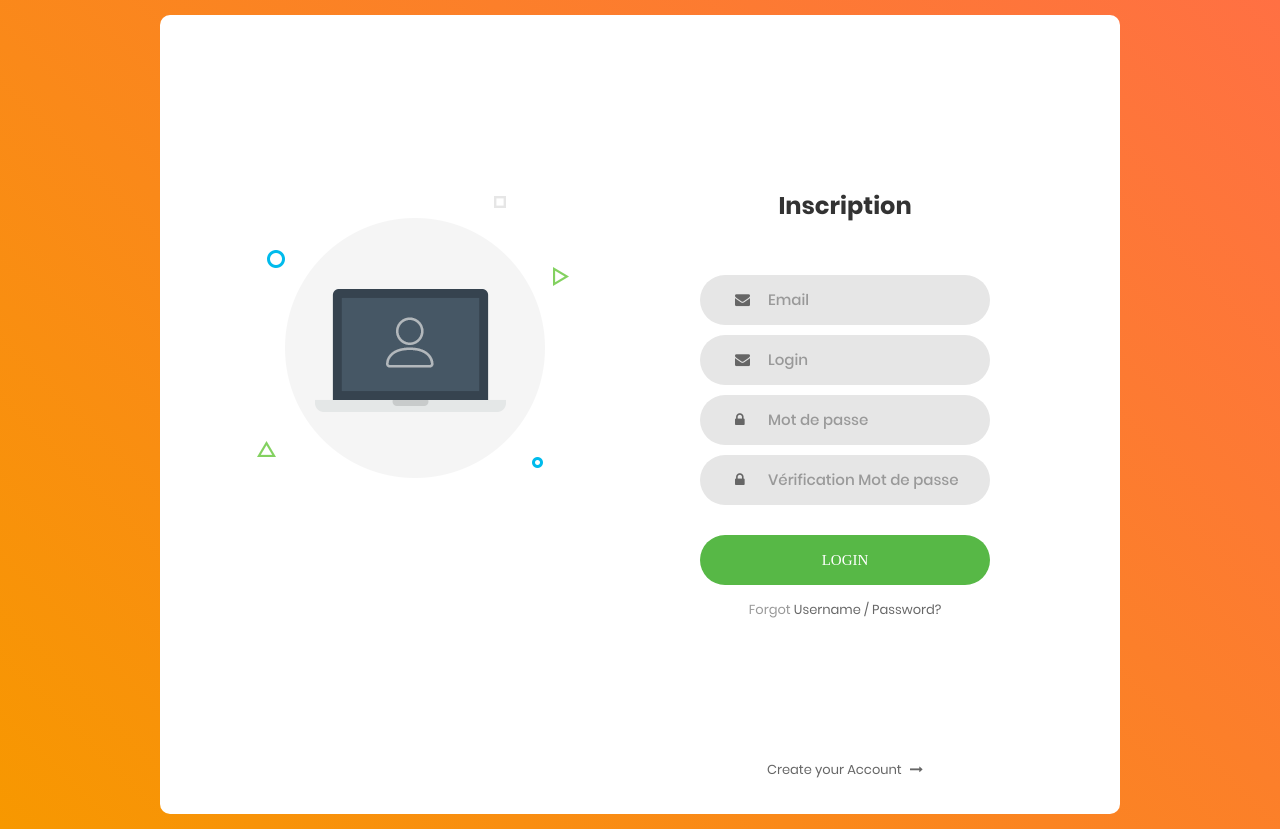
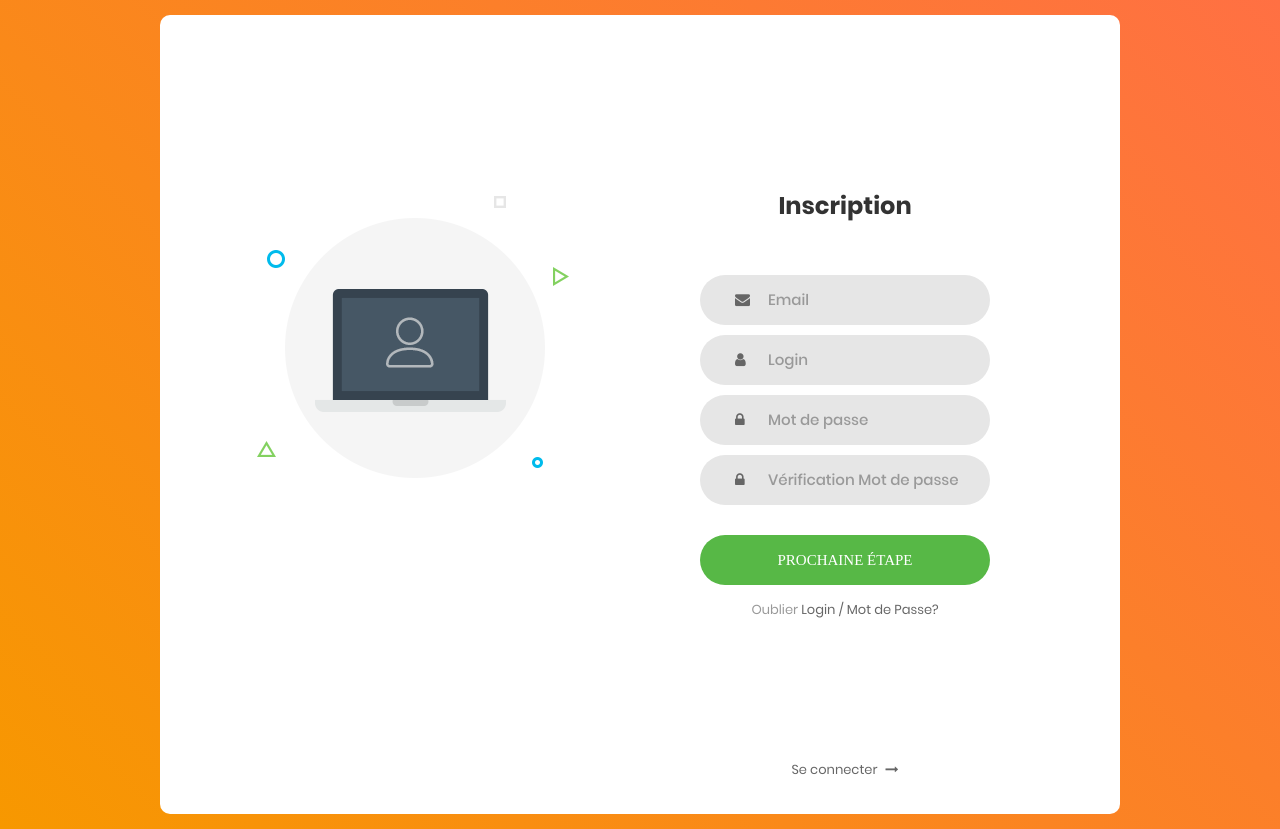
Before and after one commit to thibe19/PPE3, a PHP site: page /login_page/Register.php in a window 1280 px wide. Run offline with PHP 8.4, Linux system fonts and the light colour scheme; some web fonts are replaced.

Commit message:
08/11/2018

```diff
--- a/login_page/Register.php
+++ b/login_page/Register.php
@@ -1,7 +1,7 @@
 <!DOCTYPE html>
 <html lang="en">
 <head>
-	<title>Login V1</title>
+	<title>Inscription</title>
 	<meta charset="UTF-8">
 	<meta name="viewport" content="width=device-width, initial-scale=1">
 <!--===============================================================================================-->
@@ -36,7 +36,7 @@
 						Inscription
 					</span>
 
-					<div class="wrap-input100 validate-input" data-validate = "Champ obligatoire : ex@abc.xyz">
+					<div class="wrap-input100 validate-input" data-validate = "Champ obligatoire : ex@abc.xyz"> <!-- Champ inscription mail  -->
 						<input class="input100" type="text" name="email" placeholder="Email">
 						<span class="focus-input100"></span>
 						<span class="symbol-input100">
@@ -44,16 +44,16 @@
 						</span>
 					</div>
 
-					<div class="wrap-input100 validate-input" data-validate = "Champ obligatoire">
+					<div class="wrap-input100 validate-input" data-validate = "Champ obligatoire"> <!-- Champ inscription Login  -->
 						<input class="input100" type="text" name="login" placeholder="Login">
 						<span class="focus-input100"></span>
 						<span class="symbol-input100">
-							<i class="fa fa-envelope" aria-hidden="true"></i>
+							<i class="fa fa-user" aria-hidden="true"></i>
 						</span>
 					</div>
 
 					<div class="wrap-input100 validate-input" data-validate = "Champ obligatoire">
-						<input class="input100" type="password" name="pass" placeholder="Mot de passe">
+						<input class="input100" type="password" name="pass" placeholder="Mot de passe">	<!-- Champ inscription Mot de passe  -->
 						<span class="focus-input100"></span>
 						<span class="symbol-input100">
 							<i class="fa fa-lock" aria-hidden="true"></i>
@@ -61,7 +61,7 @@
 					</div>
 
 					<div class="wrap-input100 validate-input" data-validate = "Champ obligatoire">
-						<input class="input100" type="password" name="pass_verification" placeholder="Vérification Mot de passe">
+						<input class="input100" type="password" name="pass_verification" placeholder="Vérification Mot de passe"> <!-- Champ inscription Vérification de mot passe  -->
 						<span class="focus-input100"></span>
 						<span class="symbol-input100">
 							<i class="fa fa-lock" aria-hidden="true"></i>
@@ -71,24 +71,24 @@
 
 
 
-					<div class="container-login100-form-btn">
+					<div class="container-login100-form-btn">	<!-- Bouton accer prochaine étape  -->
 						<button class="login100-form-btn">
-							Login
+							Prochaine étape
 						</button>
 					</div>
 
-					<div class="text-center p-t-12">
+					<div class="text-center p-t-12">	<!-- Bouton si mot de passe ou login utilisé -->
 						<span class="txt1">
-							Forgot
+							Oublier
 						</span>
 						<a class="txt2" href="#">
-							Username / Password?
+							Login / Mot de Passe?
 						</a>
 					</div>
 
-					<div class="text-center p-t-136">
+					<div class="text-center p-t-136">	<!-- Page de connection -->
 						<a class="txt2" href="#">
-							Create your Account
+							Se connecter
 							<i class="fa fa-long-arrow-right m-l-5" aria-hidden="true"></i>
 						</a>
 					</div>
```
